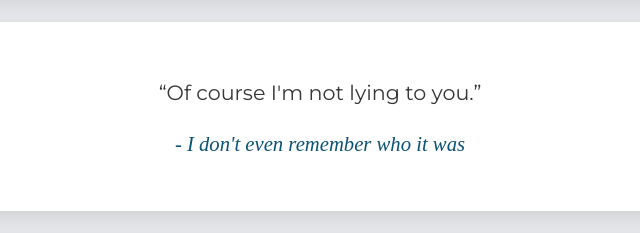
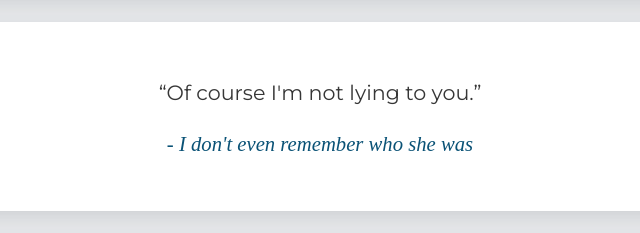
Before and after one commit to umitseyhan75/website-deneme, a plain HTML site: page index.html in a window 1280 px wide. Shown: the part 3401-3634 px from the top of the page, 325-965 px from the left. Drawn offline with Linux system fonts and the light colour scheme; a web font is replaced by a local one.

Commit message:
grammer fix

```diff
--- a/index.html
+++ b/index.html
@@ -190,7 +190,7 @@
                         <blockquote>
                             <p>Of course I'm not lying to you.</p>
                             <footer class="person">
-                                <cite>I don't even remember who it was</cite>
+                                <cite>I don't even remember who she was</cite>
                             </footer>
                         </blockquote>
                     </figcaption>
```
